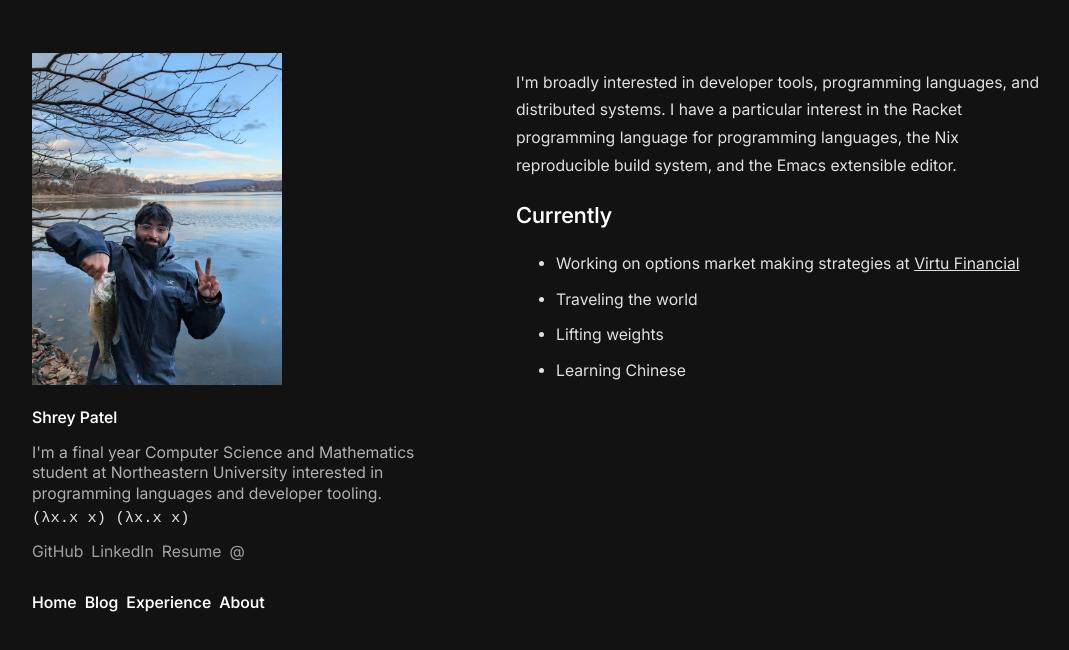
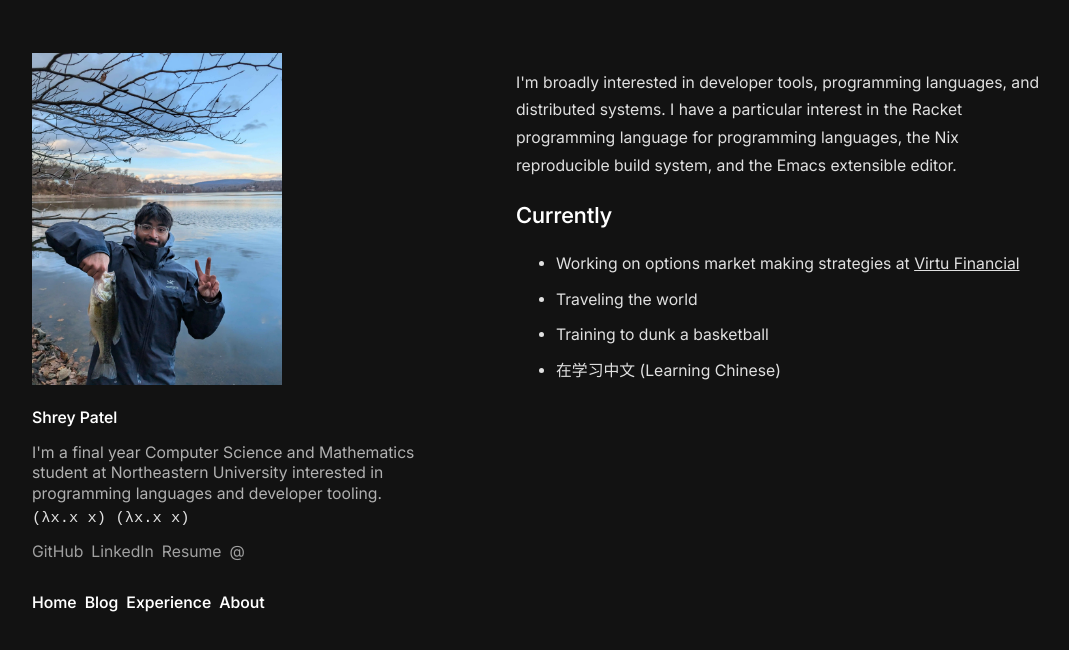
Before and after one commit to xelas-bot/xelas-bot.github.io, a React (Vite) app: page / in a window 1280 px wide. Shown: the top 650 px of the page, without its empty margins (96-1165 px from the left). Built offline with nearby package versions, Linux system fonts and the light colour scheme.

Commit message:
tweak info

```diff
--- a/src/components/Content.tsx
+++ b/src/components/Content.tsx
@@ -14,8 +14,8 @@ const Content: React.FC = () => {
       <ul>
         <li>Working on options market making strategies at <a href="https://www.virtu.com/">Virtu Financial</a></li>
         <li>Traveling the world</li>
-        <li>Lifting weights</li>
-        <li>Learning Chinese</li>
+        <li>Training to dunk a basketball</li>
+        <li>在学习中文 (Learning Chinese)</li>
       </ul>
     </div>
   );
```
